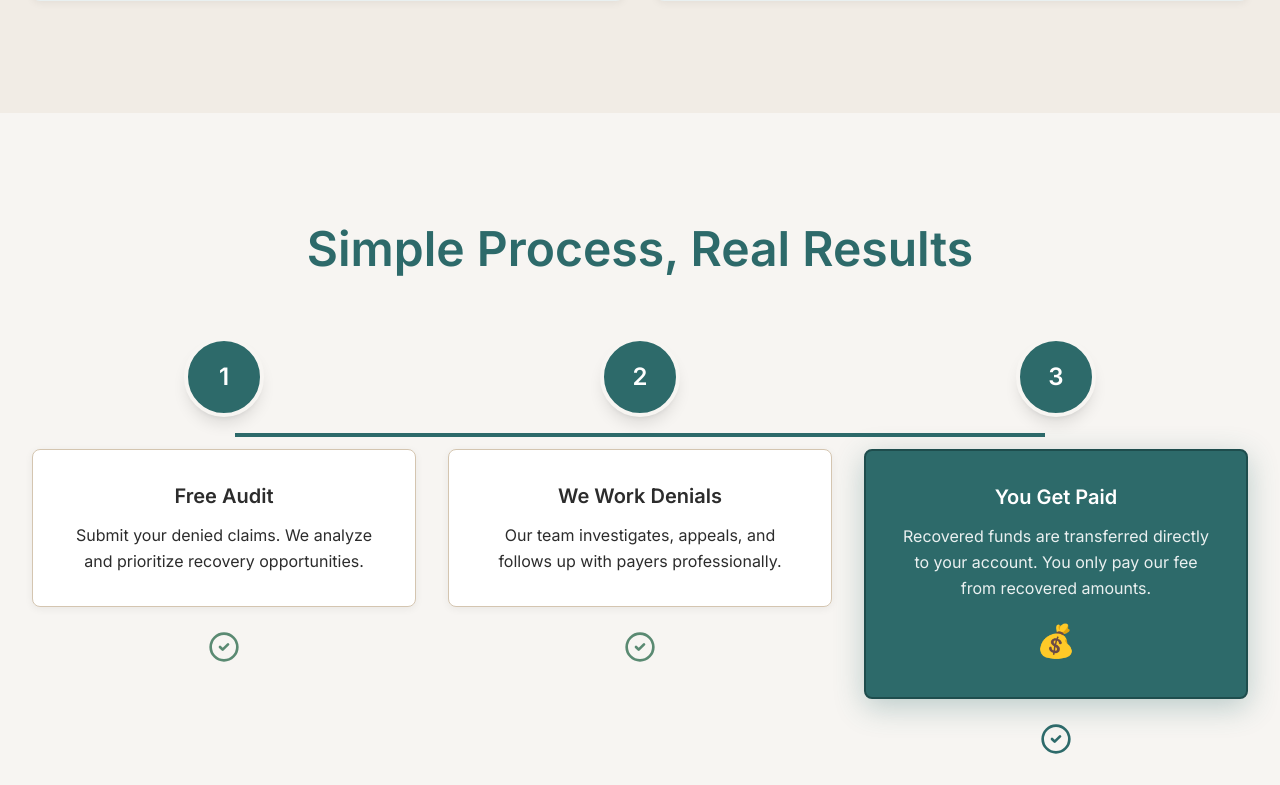
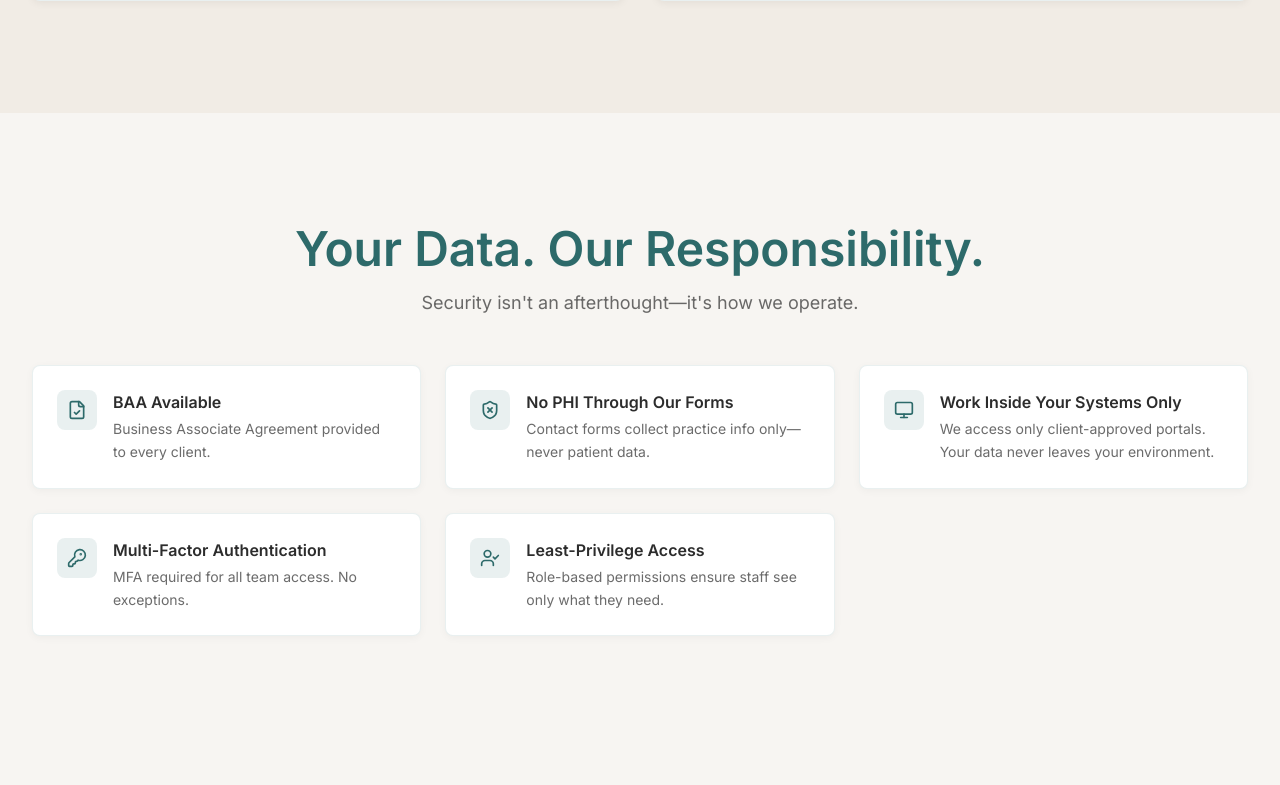
Before and after one commit to umerlawa/mohenara-landing-page, a Next.js app: page / in a window 1280 px wide. Shown: the part 2635-3420 px from the top of the page. Built offline with nearby package versions, Linux system fonts and the light colour scheme.

Commit message:
Add Security & Compliance trust signals section
- BAA Available
- No PHI Through Forms
- Work Inside Your Systems Only
- Multi-Factor Authentication
- Least-Privilege Access

Placed after "Why PT Practices Trust Us" section

Co-Authored-By: Claude Opus 4.5 <noreply@anthropic.com>

```diff
--- a/app/page.tsx
+++ b/app/page.tsx
@@ -5,6 +5,7 @@ import { Hero } from '@/components/hero'
 import { PainPoints } from '@/components/pain-points'
 import { Services } from '@/components/services'
 import { Differentiators } from '@/components/differentiators'
+import { SecurityCompliance } from '@/components/security-compliance'
 import { HowItWorksAnimated } from '@/components/how-it-works-animated'
 import { Contact } from '@/components/contact'
 import { PreFooterCTA } from '@/components/pre-footer-cta'
@@ -19,6 +20,7 @@ export default function Home() {
       <PainPoints />
       <Services />
       <Differentiators />
+      <SecurityCompliance />
       <HowItWorksAnimated />
       <Contact />
       <PreFooterCTA />
--- /dev/null
+++ b/components/security-compliance.tsx
@@ -0,0 +1,82 @@
+'use client'
+
+import { FileCheck, ShieldX, Monitor, KeyRound, UserCheck } from 'lucide-react'
+
+export function SecurityCompliance() {
+  const securityItems = [
+    {
+      icon: FileCheck,
+      title: 'BAA Available',
+      description: 'Business Associate Agreement provided to every client.',
+    },
+    {
+      icon: ShieldX,
+      title: 'No PHI Through Our Forms',
+      description: 'Contact forms collect practice info only—never patient data.',
+    },
+    {
+      icon: Monitor,
+      title: 'Work Inside Your Systems Only',
+      description: 'We access only client-approved portals. Your data never leaves your environment.',
+    },
+    {
+      icon: KeyRound,
+      title: 'Multi-Factor Authentication',
+      description: 'MFA required for all team access. No exceptions.',
+    },
+    {
+      icon: UserCheck,
+      title: 'Least-Privilege Access',
+      description: 'Role-based permissions ensure staff see only what they need.',
+    },
+  ]
+
+  return (
+    <section className="py-20 sm:py-28 bg-background">
+      <div className="max-w-7xl mx-auto px-4 sm:px-6 lg:px-8">
+        <div className="text-center mb-6">
+          <h2
+            className="text-3xl sm:text-4xl lg:text-5xl font-bold text-primary mb-4 text-balance"
+            style={{ fontFamily: 'var(--font-serif)' }}
+          >
+            Your Data. Our Responsibility.
+          </h2>
+          <p className="text-lg text-foreground/70 max-w-2xl mx-auto">
+            Security isn't an afterthought—it's how we operate.
+          </p>
+        </div>
+
+        <div className="mt-12 grid sm:grid-cols-2 lg:grid-cols-3 gap-6">
+          {securityItems.map((item, index) => {
+            const Icon = item.icon
+            return (
+              <div
+                key={index}
+                className="bg-card rounded-lg p-6 border border-primary/10 hover:border-primary/30 transition-all duration-300"
+                style={{
+                  boxShadow: '0 2px 8px rgba(0,0,0,0.04)',
+                }}
+              >
+                <div className="flex items-start gap-4">
+                  <div className="flex-shrink-0">
+                    <div className="flex items-center justify-center h-10 w-10 rounded-lg bg-primary/10">
+                      <Icon className="w-5 h-5 text-primary" strokeWidth={2} />
+                    </div>
+                  </div>
+                  <div>
+                    <h3 className="text-base font-bold text-foreground mb-1">
+                      {item.title}
+                    </h3>
+                    <p className="text-sm text-foreground/70 leading-relaxed">
+                      {item.description}
+                    </p>
+                  </div>
+                </div>
+              </div>
+            )
+          })}
+        </div>
+      </div>
+    </section>
+  )
+}
```
